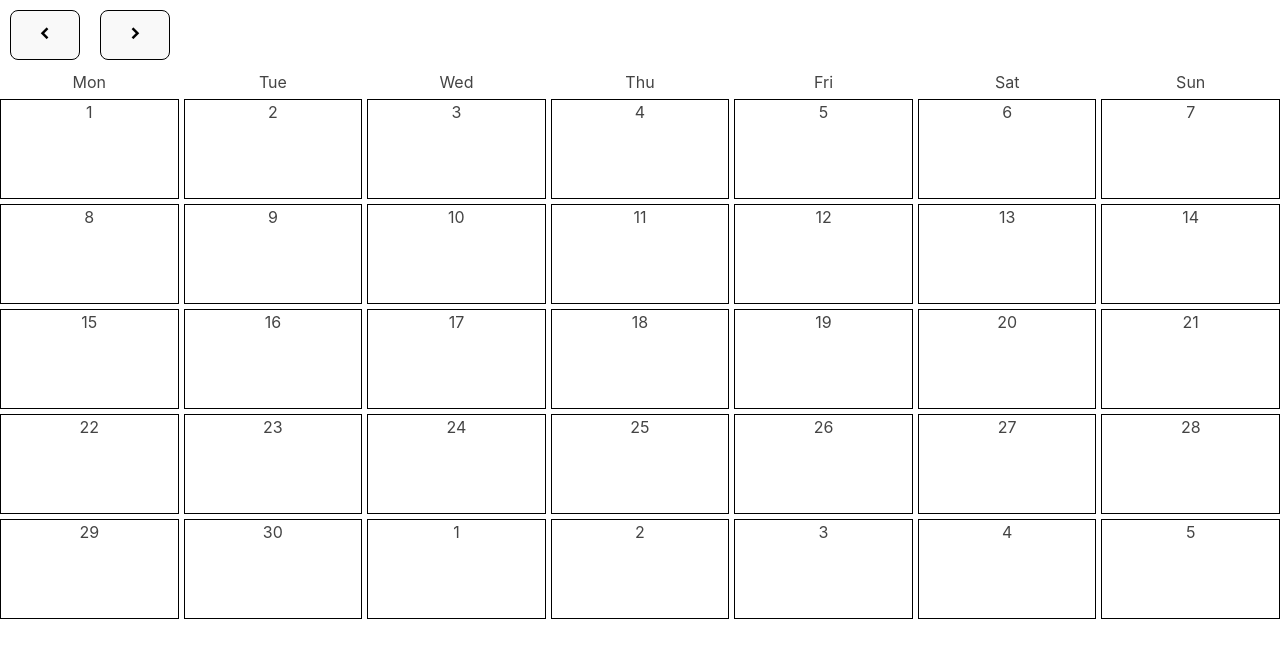
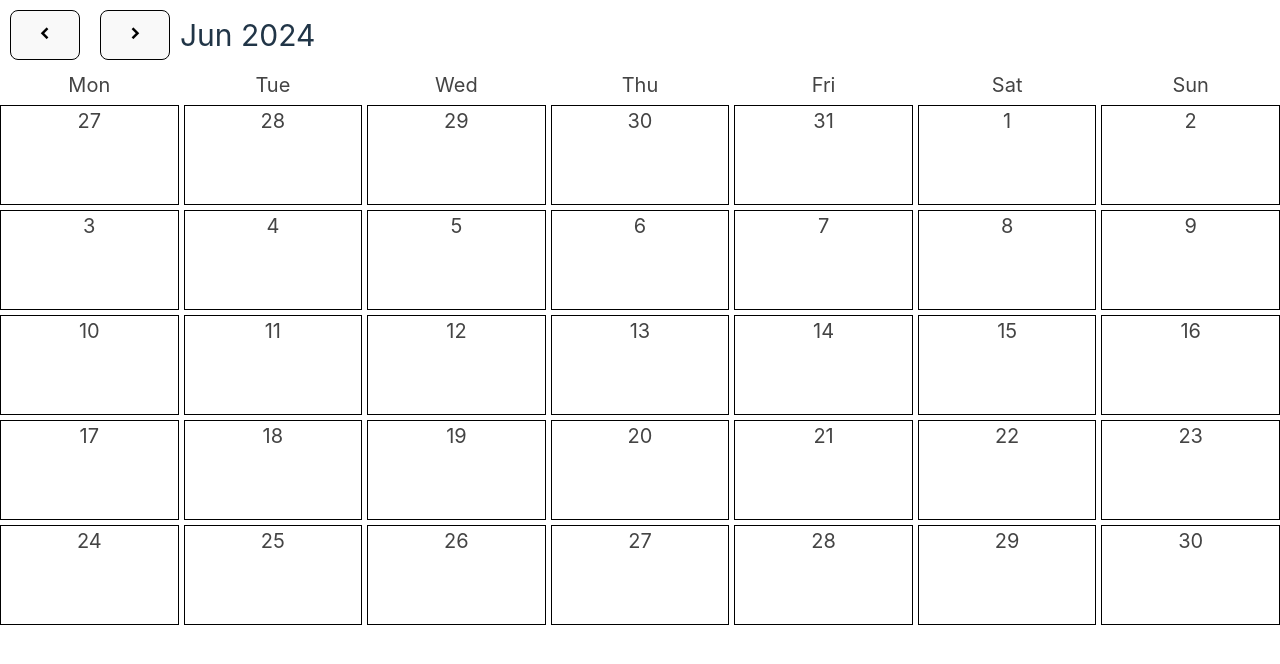
Before and after one commit to jeremies/calendar-colors, a React (Vite) app: page / in a window 1280 px wide. Shown: the top 664 px of the page. Built offline with nearby package versions, Linux system fonts and the light colour scheme.

Commit message:
feat: current year and month

```diff
--- a/src/App.css
+++ b/src/App.css
@@ -1,5 +1,6 @@
 .calendar {
   height: 100vh;
+  font-size: 20px;
 }
 
 .wrapper {
@@ -16,3 +17,9 @@
   font-size: 20px;
   margin: 10px;
 }
+
+.header {
+  display: flex;
+  align-items: center;
+  font-size: 30px;
+}
--- a/src/App.jsx
+++ b/src/App.jsx
@@ -3,9 +3,16 @@ import "./App.css";
 import { DayOfWeek } from "./DayOfWeek";
 import { Day } from "./Day";
 
+const today = new Date();
+
+  const daysOfWeek = ["Mon", "Tue", "Wed", "Thu", "Fri", "Sat", "Sun"];
+  const monthNames = ["Jan", "Feb", "Mar", "Apr", "May", "Jun", "Jul", "Aug", "Sep", "Oct", "Nov", "Dec"]
+
 function App() {
   const [month, setMonth] = useState(5);
-  const [year, setYear] = useState(2015);
+  const monthNorm = (month % 12 + 12) % 12;
+  const year = today.getFullYear();
+  const currYear = year + Math.floor(month / 12);
 
   const firstDay = new Date(year, month, 1);
   let firstCornerDayOfWeek = -firstDay.getDay() + 2;
@@ -26,16 +33,17 @@ function App() {
     currDay.setDate(currDay.getDate() + 1);
   }
 
-  const daysOfWeek = ["Mon", "Tue", "Wed", "Thu", "Fri", "Sat", "Sun"];
-
   return (
     <div className="calendar">
+      <div className="header">
         <button className="arrow-buttons" onClick={() => setMonth((month) => month - 1)}>
           <i className="bx bxs-chevron-left"></i>
         </button>
         <button className="arrow-buttons" onClick={() => setMonth((month) => month + 1)}>
           <i className="bx bxs-chevron-right"></i>
         </button>
+        <div className="month">{monthNames[monthNorm]} {currYear}</div>
+      </div>
       <div className="wrapper">
         {daysOfWeek.map((day) => (
           <DayOfWeek key={day} day={day} />
```
Lines whose indentation alone changed are shown as unchanged.
